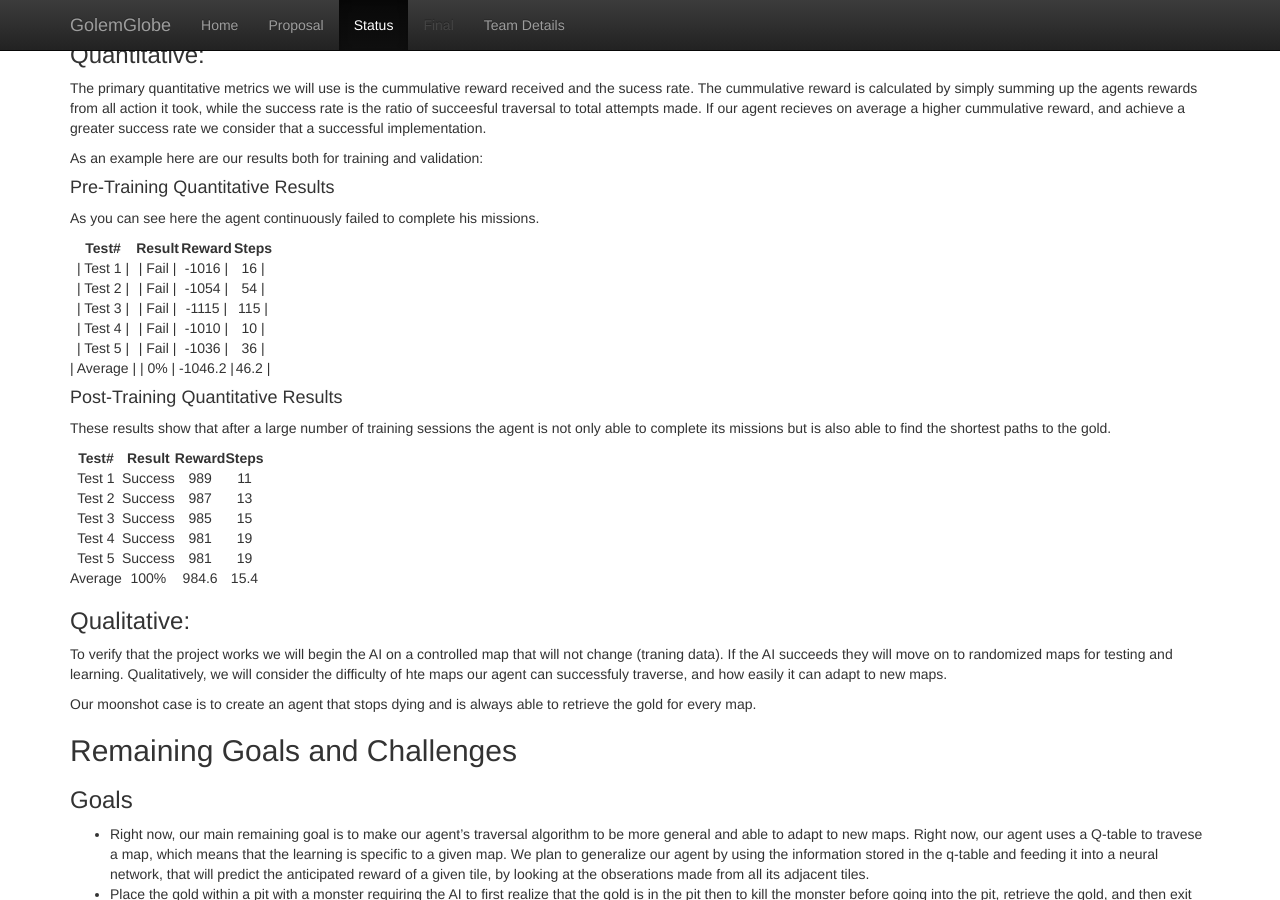
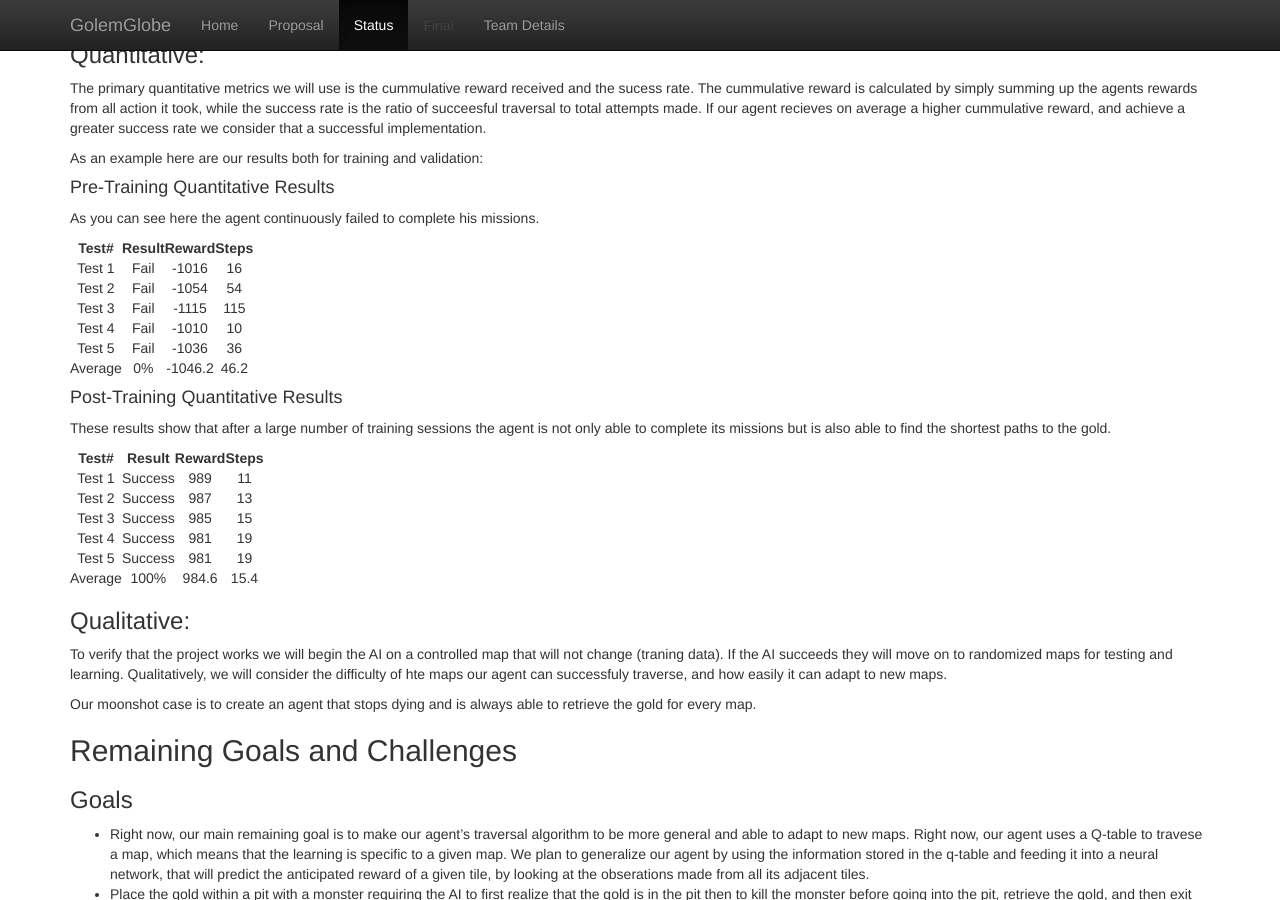
Before and after one commit to SalehO/GolumGlobe, a Jekyll site: the page built from docs/status.md, in a window 1280 px wide and 900 px high, scrolled down 850 px. Built offline with Jekyll 4.4.1, drawn with Linux system fonts in a browser that asks for light colours.

```diff
--- a/docs/status.md
+++ b/docs/status.md
@@ -31,12 +31,12 @@ As you can see here the agent continuously failed to complete his missions.
 
 | Test#   | Result  | Reward  | Steps |
 |:-------:|:-------:|:-------:|:-----:|
-|\| Test 1  \||\| Fail    \|| -1016   \|| 16    \||
-|\| Test 2  \||\| Fail    \|| -1054   \|| 54    \||
-|\| Test 3  \||\| Fail    \|| -1115   \|| 115   \||
-|\| Test 4  \||\| Fail    \|| -1010   \|| 10    \||
-|\| Test 5  \||\| Fail    \|| -1036   \|| 36    \||
-|\| Average \||\| 0%      \|| -1046.2 \|| 46.2  \||
+| Test 1  | Fail    | -1016   | 16    |
+| Test 2  | Fail    | -1054   | 54    |
+| Test 3  | Fail    | -1115   | 115   |
+| Test 4  | Fail    | -1010   | 10    |
+| Test 5  | Fail    | -1036   | 36    |
+| Average | 0%      | -1046.2 | 46.2  |
 
 #### Post-Training Quantitative Results
 These results show that after a large number of training sessions the agent is not only able to complete its missions but is also able to find the shortest paths to the gold.
```
